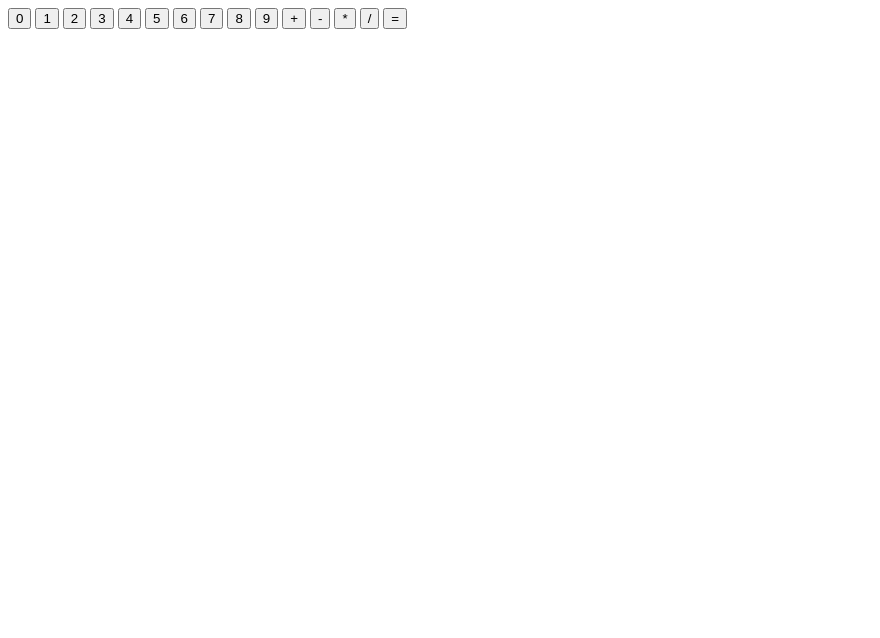
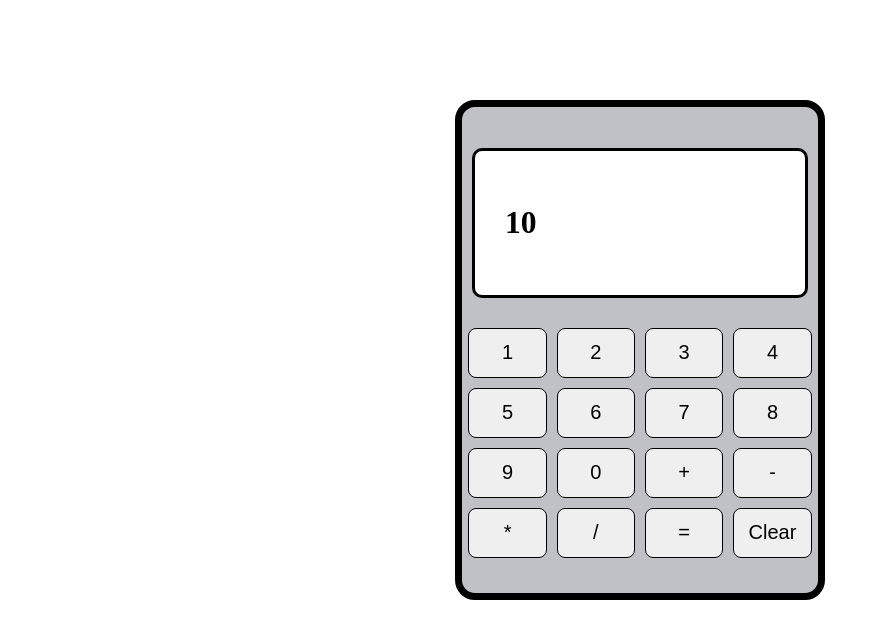
Before and after one commit to archildap/calculator, a plain HTML site: page index.html in a window 1280 px wide. Shown: the whole page, without its empty margins (0-880 px from the left). Drawn offline with Linux system fonts and the light colour scheme.

Commit message:
Style calculator add display

```diff
--- a/index.html
+++ b/index.html
@@ -10,21 +10,31 @@
 </head>
 <body>
     <div class="container">
-        <button>0</button>
-        <button>1</button>
-        <button>2</button>
-        <button>3</button>
-        <button>4</button>
-        <button>5</button>
-        <button>6</button>
-        <button>7</button>
-        <button>8</button>
-        <button>9</button>
-        <button>+</button>
-        <button>-</button>
-        <button>*</button>
-        <button>/</button>
-        <button>=</button>
+        <div class="display">
+            <h3 class="num">10</h3>
+            <h3 class="oper"></h3>
+            <h3 class="num"></h3>
+            <h3 clas="result"></h3>
+        </div>
+        <div class="buttons">
+            <button class="btn">1</button>
+            <button class="btn">2</button>
+            <button class="btn">3</button>
+            <button class="btn">4</button>
+            <button class="btn">5</button>
+            <button class="btn">6</button>
+            <button class="btn">7</button>
+            <button class="btn">8</button>
+            <button class="btn">9</button>
+            <button class="btn">0</button>
+            <button class="btn">+</button>
+            <button class="btn">-</button>
+            <button class="btn">*</button>
+            <button class="btn">/</button>
+            <button class="btn">=</button>
+            <button class="btn clear">Clear</button>
+        </div>
+
     </div>
 </body>
 </html>
--- a/style.css
+++ b/style.css
@@ -0,0 +1,50 @@
+* {
+    margin: 0;
+    padding: 0;
+    box-sizing:border-box;
+}
+
+
+body {
+    height: 100vh;
+}
+
+.container {
+    width: 370px;
+    height: 500px;
+    background: rgb(191 193 199);
+    margin: 100px auto;
+    display: flex;
+    flex-direction: column;
+    justify-content: center;
+    row-gap: 15px;
+    border: 7px solid black;
+    border-radius: 20px;
+}
+
+.buttons {
+    display: flex;
+    justify-content: center;
+    flex-wrap: wrap;
+}
+
+.btn {
+    margin: 5px;
+    width: 22%;
+    height: 50px;
+    border: 1.5px solid black;
+    border-radius: 8px;
+    font-size: 20px;
+}
+
+.display {
+    padding: 30px;
+    margin: 10px;
+    border-radius: 10px;
+    border: 3px solid black;
+    height: 150px;
+    background: white;
+    display: flex;
+    align-items: center;
+    font-size: 27px;
+}
```
